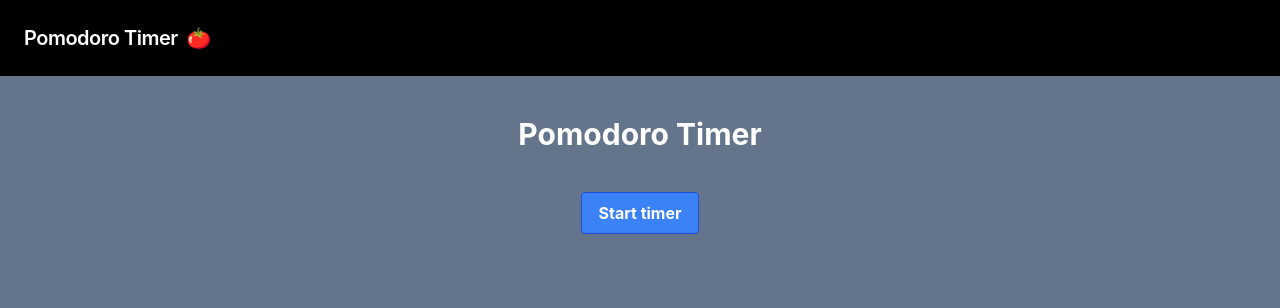
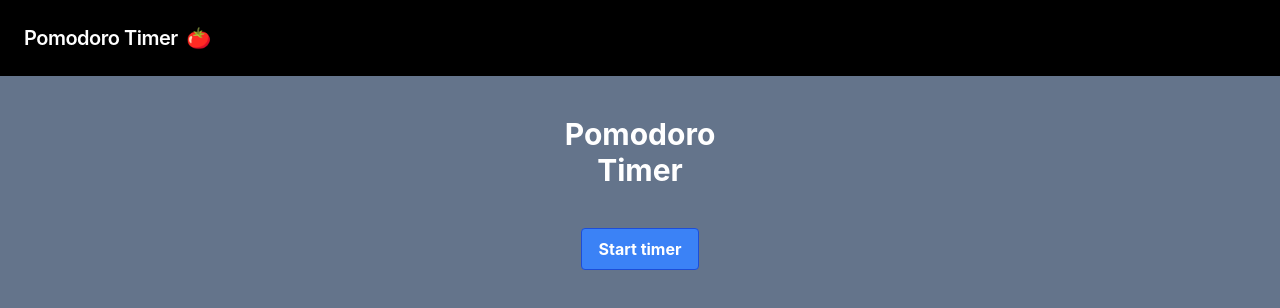
Before and after one commit to MisterCruz/pomodoro-timer, a React (Create React App) app: page / in a window 1280 px wide. Shown: the top 308 px of the page. Built offline with nearby package versions, Linux system fonts and the light colour scheme.

Commit message:
fix div center issue

```diff
--- a/src/Pom.js
+++ b/src/Pom.js
@@ -46,7 +46,7 @@ class Pom extends Component {
 
     render() {
         return (
-            <div className="bg-slate-500 container mx-auto content-center">
+            <div className="bg-slate-500 w-[200px] container mx-auto content-center justify-center items-center">
                 <h1 className="text-3xl font-bold py-10 text-white"> Pomodoro Timer </h1>
 
                 {this.state.isStarted ?
```
